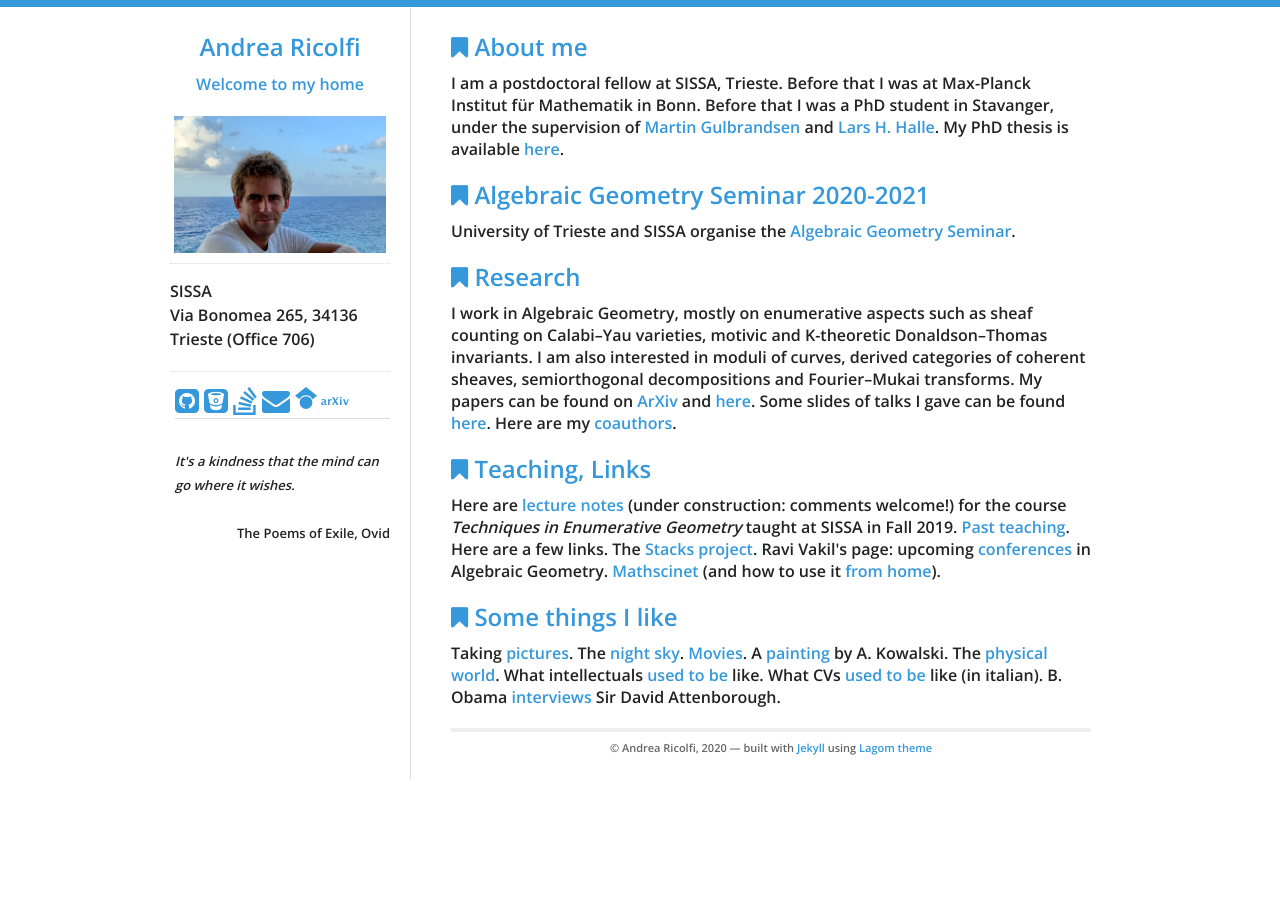
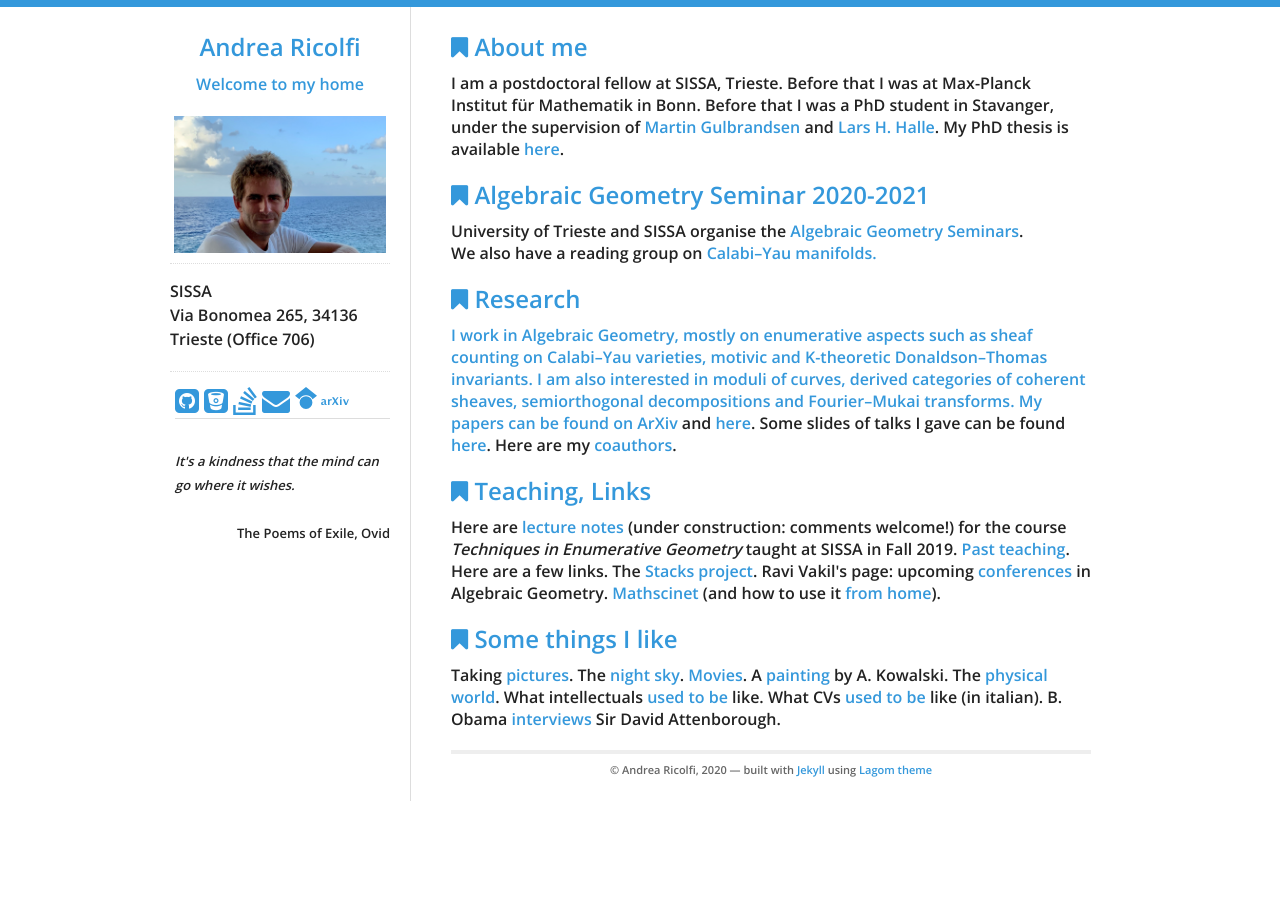
Before and after one commit to atricolfi/atricolfi.github.io, a Jekyll site: the page built from index.html, in a window 1280 px wide. Built offline with Jekyll 4.4.1, drawn with Linux system fonts in a browser that asks for light colours.

Commit message:
Update index.html

```diff
--- a/index.html
+++ b/index.html
@@ -14,7 +14,9 @@ under the supervision of <a href="http://www.ux.uis.no/%7Emartingg/">Martin Gulb
 <div id="home">
   <h2><i class="fa fa-bookmark"></i> Algebraic Geometry Seminar 2020-2021</h2>
 <p>
-University of Trieste and SISSA organise the <a href="AGseminar.html">Algebraic Geometry Seminar</a>.
+University of Trieste and SISSA organise the <a href="AGseminar.html">Algebraic Geometry Seminars</a>.
+<br>
+We also have a reading group on <a href="https://www.math.sissa.it/content/algebraic-geometry-seminar">Calabi&#8211;Yau manifolds.
 </p>
 
 <div id="home">
```
